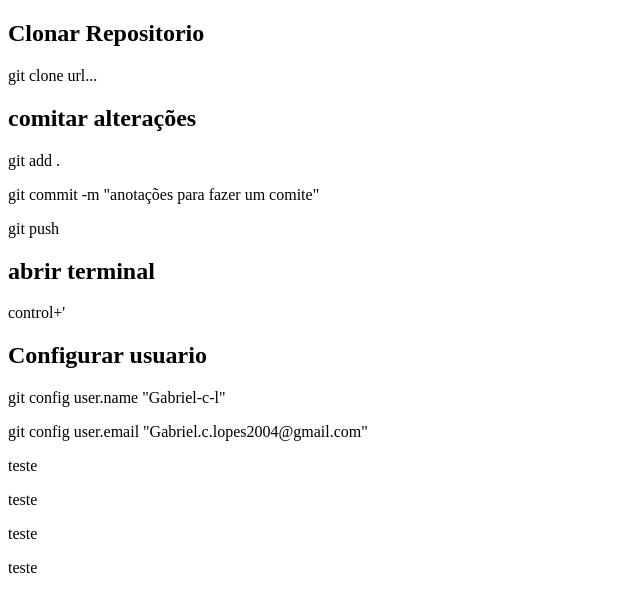
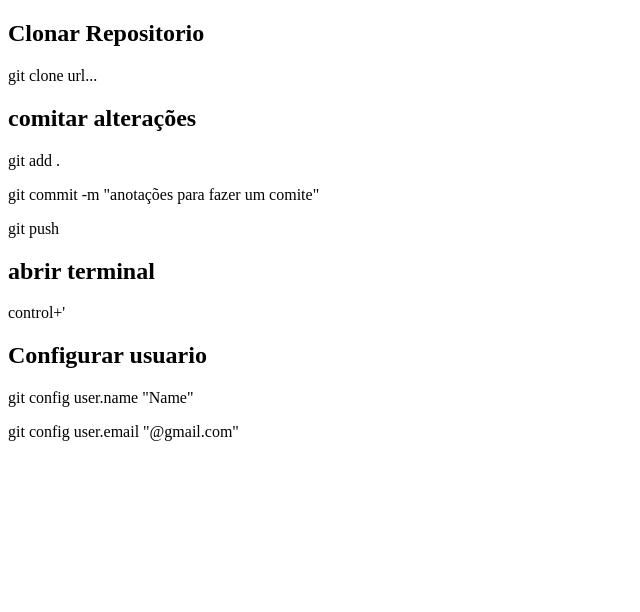
Before and after one commit to Gabriel-c-l/JJVG_Repository, a plain HTML site: page index.html in a window 1280 px wide. Shown: the whole page, without its empty margins (0-640 px from the left). Drawn offline with Linux system fonts and the light colour scheme.

Commit message:
Update index.html

```diff
--- a/index.html
+++ b/index.html
@@ -19,12 +19,9 @@
     <p>control+'</p>
 
     <h2>Configurar usuario</h2>
-    <p>git config user.name "Gabriel-c-l"</p>
-    <p>git config user.email "Gabriel.c.lopes2004@gmail.com"</p>
-    <p>teste</p>
-    <p>teste</p>
-    <p>teste</p>
-    <p>teste</p>
+    <p>git config user.name "Name"</p>
+    <p>git config user.email "@gmail.com"</p>
+
 
   </main>
 </body>
```
